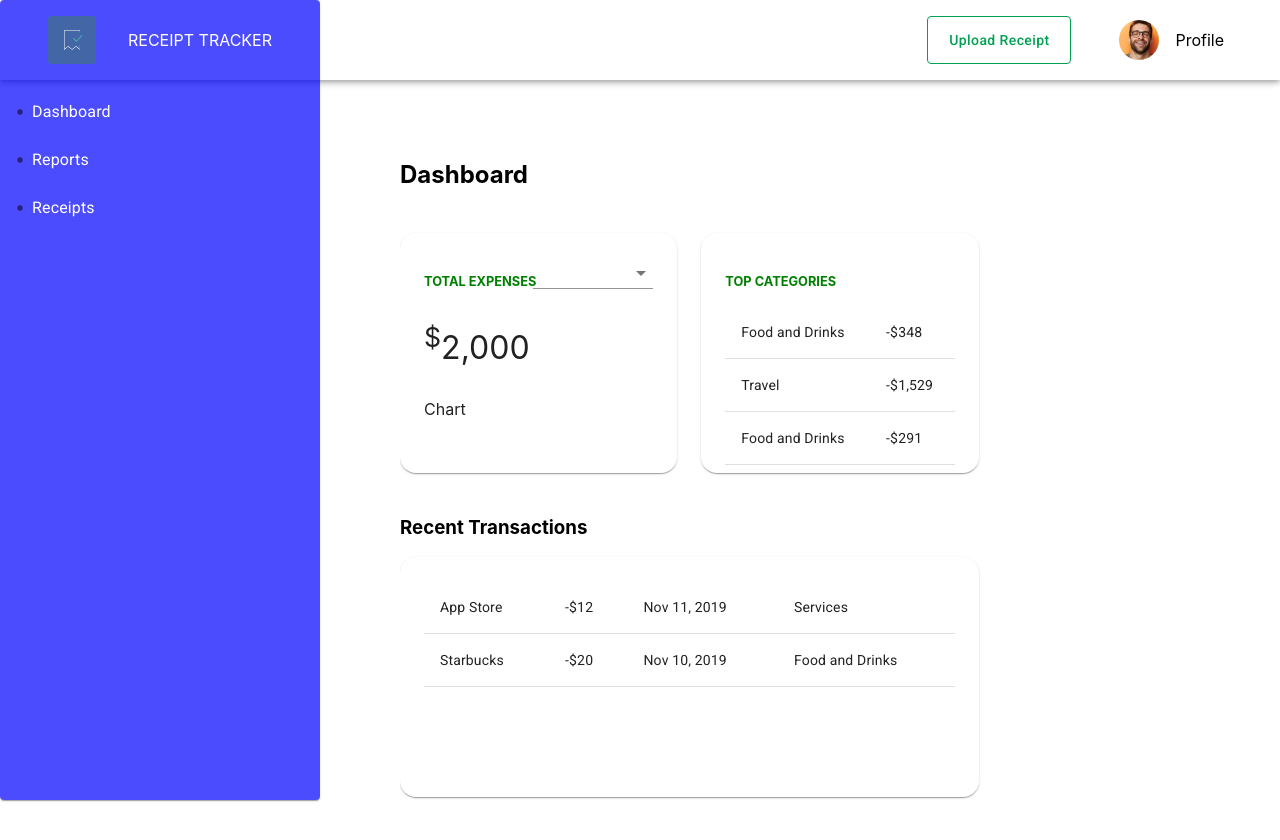
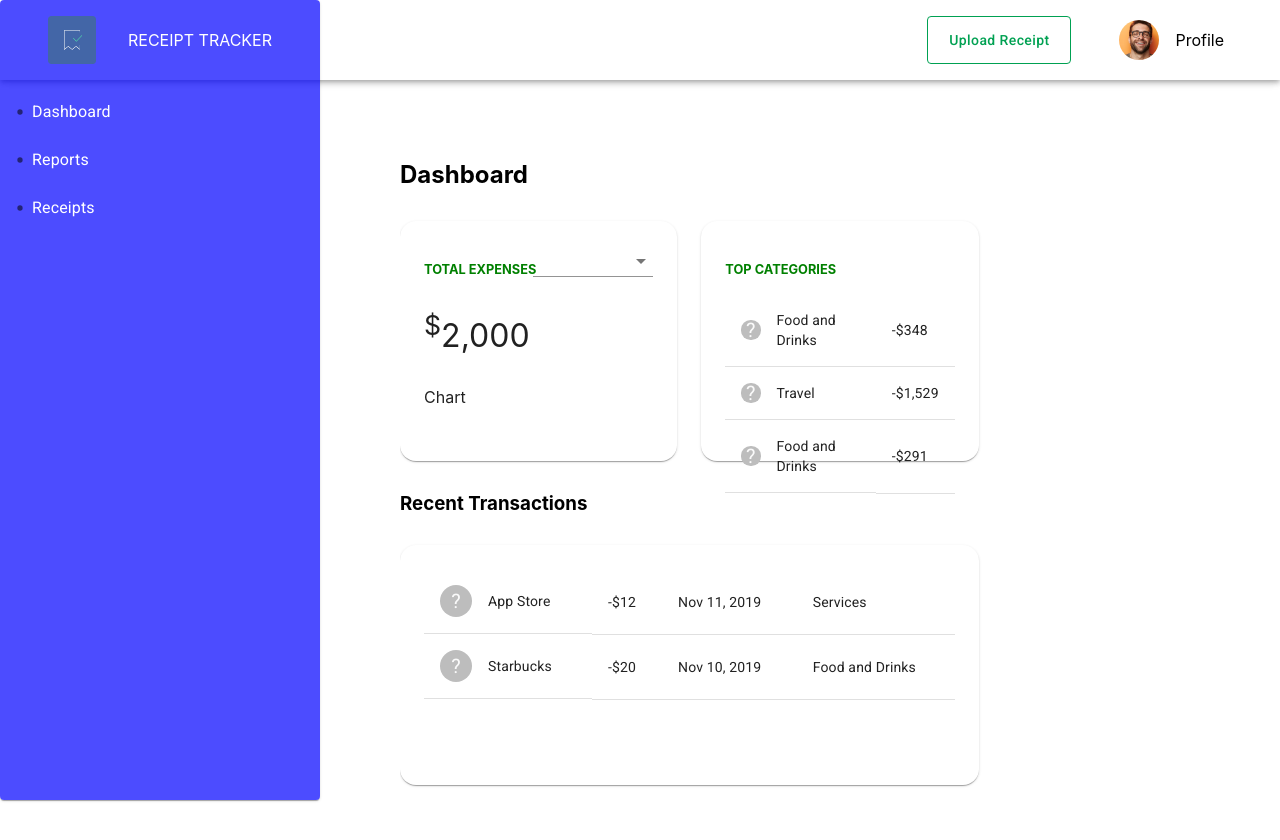
Before and after one commit to hatchways/team-rosemary, a React (Create React App) app in the folder client/: page / in a window 1280 px wide. Shown: the top 840 px of the page. Built offline with nearby package versions, Linux system fonts and the light colour scheme.

Commit message:
add tablehead avatars

```diff
--- a/client/src/components/CatStatTable.js
+++ b/client/src/components/CatStatTable.js
@@ -1,10 +1,26 @@
 import React, { useState } from "react";
+
+import { Avatar } from "@material-ui/core";
 
 import Table from '@material-ui/core/Table';
 import TableBody from '@material-ui/core/TableBody';
 import TableCell from '@material-ui/core/TableCell';
 import TableContainer from '@material-ui/core/TableContainer';
 import TableRow from '@material-ui/core/TableRow';
+
+import { makeStyles } from '@material-ui/core/styles';
+
+const useStyles = makeStyles({
+  'th-container': {
+    display: 'flex',
+    alignItems: 'center',
+  },
+  'avator': {
+    marginRight: '1rem',
+    width: '1.2rem',
+    height: '1.2rem'
+  }
+})
 
 export function CatStatTable(props) {
   const data = [
@@ -13,13 +29,18 @@ export function CatStatTable(props) {
     { cat: 'Food and Drinks', expense: 291 },
   ];
 
+  const classes = useStyles();
+
   return (
     <TableContainer>
       <Table>
         <TableBody>
           {data.map((cat, index) => (
             <TableRow key={index + ' ' + cat.cat}>
-              <TableCell component="th" scope="row">{cat.cat}</TableCell>
+              <TableCell component="th" scope="row" className={classes["th-container"]}>
+                <Avatar className={classes.avator}>?</Avatar>
+                {cat.cat}
+              </TableCell>
               <TableCell>{`-$${cat.expense.toLocaleString()}`}</TableCell>
             </TableRow>
           ))}
--- a/client/src/components/TransactionTable.js
+++ b/client/src/components/TransactionTable.js
@@ -1,4 +1,6 @@
 import React, { useState } from "react";
+
+import { Avatar } from "@material-ui/core";
 
 import Table from '@material-ui/core/Table';
 import TableBody from '@material-ui/core/TableBody';
@@ -6,19 +8,38 @@ import TableCell from '@material-ui/core/TableCell';
 import TableContainer from '@material-ui/core/TableContainer';
 import TableRow from '@material-ui/core/TableRow';
 
+import { makeStyles } from '@material-ui/core/styles';
+
+const useStyles = makeStyles({
+  'th-container': {
+    display: 'flex',
+    alignItems: 'center',
+  },
+  'avator': {
+    marginRight: '1rem',
+    width: '2rem',
+    height: '2rem'
+  }
+})
+
 export function TransactionTable(props) {
   const data = [
     { name: 'App Store', expense: 12, date: 'Nov 11, 2019', cat: 'Services' },
     { name: 'Starbucks', expense: 20, date: 'Nov 10, 2019', cat: 'Food and Drinks' },
   ];
 
+  const classes = useStyles();
+
   return (
     <TableContainer>
       <Table>
         <TableBody>
-          {data.map((cat, index)=> (
+          {data.map((cat, index) => (
             <TableRow key={index + ' ' + cat.name}>
-              <TableCell component="th" scope="row">{cat.name}</TableCell>
+              <TableCell component="th" scope="row" className={classes["th-container"]}>
+                <Avatar className={classes.avator}>?</Avatar>
+                {cat.name}
+              </TableCell>
               <TableCell>{`-$${cat.expense.toLocaleString()}`}</TableCell>
               <TableCell>{cat.date}</TableCell>
               <TableCell>{cat.cat}</TableCell>
--- a/client/src/pages/Dashboard.js
+++ b/client/src/pages/Dashboard.js
@@ -50,6 +50,40 @@ export function Dashboard(props) {
         <Grid item xs={12}>
           <h2 className={classes.title}>Dashboard</h2>
         </Grid>
+      </Grid>
+      <Grid container spacing={3}>
+        <Grid item xs={6} lg={4}>
+          <Panel title="TOTAL EXPENSES">
+            <FormControl className={classes.formControl}>
+              <Select value={month} onChange={handleChange}>
+                <MenuItem value='November'>November</MenuItem>
+              </Select>
+            </FormControl>
+            <Chart />
+          </Panel>
+        </Grid>
+        <Grid item xs={6} lg={4}>
+          <Panel title="TOP CATEGORIES">
+            <CatStatTable />
+          </Panel>
+        </Grid>
+      </Grid>
+      <Grid container spacing={3}>
+        <Grid item xs={12}>
+          <h3>Recent Transactions</h3>
+        </Grid>
+      </Grid>
+      <Grid container spacing={3}>
+        <Grid item xs={12} lg={8}>
+          <Panel>
+            <TransactionTable />
+          </Panel>
+        </Grid>
+      </Grid>
+      {/* <Grid container spacing={3}>
+        <Grid item xs={12}>
+          <h2 className={classes.title}>Dashboard</h2>
+        </Grid>
         <Grid item xs={6} lg={4}>
           <Panel title="TOTAL EXPENSES">
             <FormControl className={classes.formControl}>
@@ -71,8 +105,7 @@ export function Dashboard(props) {
             <TransactionTable />
           </Panel>
         </Grid>
-      </Grid>
-
+      </Grid> */}
     </div>
   )
 }
```
